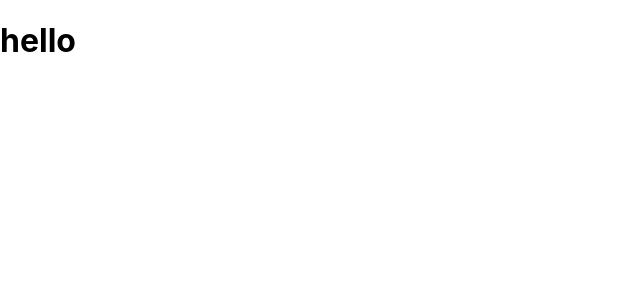
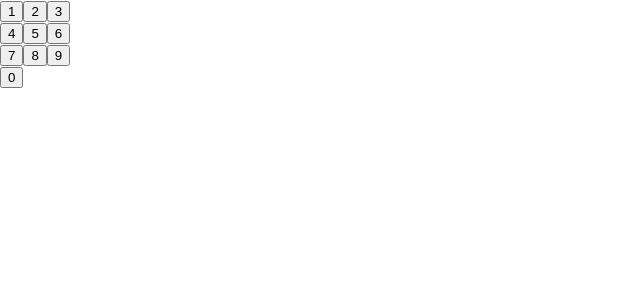
Before and after one commit to AdachiShunta/Calc, a React (Create React App) app in the folder calculator/: page / in a window 1280 px wide. Shown: the top 300 px of the page, without its empty margins (0-640 px from the left). Built offline with nearby package versions, Linux system fonts and the light colour scheme.

Commit message:
no message

```diff
--- a/calculator/src/App.tsx
+++ b/calculator/src/App.tsx
@@ -1,9 +1,11 @@
 import "./App.css";
-import Hello from "./Hello";
+import ButtonDisplay from "./calcbutton/ButtonDisplay";
 
 function App() {
   return (
-    <Hello />
+    <>
+      <ButtonDisplay />
+    </>
   );
 }
 
--- /dev/null
+++ b/calculator/src/calcbutton/ButtonDisplay.tsx
@@ -0,0 +1,33 @@
+import { useState } from "react";
+import NumButton from "./NumButton";
+
+
+const ButtonDisplay = () => {
+  // const low = [1, 2, 3];
+  //配列を引き数に与えるためには？
+
+  const [inputNum, setInputNum] = useState(0);
+  return (
+    <>
+      <div className="low">
+        <NumButton btnNum={1} />
+        <NumButton btnNum={2} />
+        <NumButton btnNum={3} />
+      </div>
+      <div className="mid">
+        <NumButton btnNum={4} />
+        <NumButton btnNum={5} />
+        <NumButton btnNum={6} />
+      </div>
+      <div className="high">
+        <NumButton btnNum={7} />
+        <NumButton btnNum={8} />
+        <NumButton btnNum={9} />
+      </div>
+      <div className="zero">
+        <NumButton btnNum={0} />
+      </div>
+    </>
+  );
+};
+export default ButtonDisplay;
--- /dev/null
+++ b/calculator/src/calcbutton/NumButton.tsx
@@ -0,0 +1,8 @@
+type BtnNum = {
+  btnNum: number;
+};
+const NumButton: React.FC<BtnNum> = ({ btnNum }) => {
+  return <button>{btnNum}</button>;
+};
+
+export default NumButton;
--- /dev/null
+++ b/calculator/src/components/Display.tsx
@@ -0,0 +1,2 @@
+const Display = () => {};
+export default Display;
```
Also changed, not shown: 1 other file (tests, documents, lock files or other folders).
